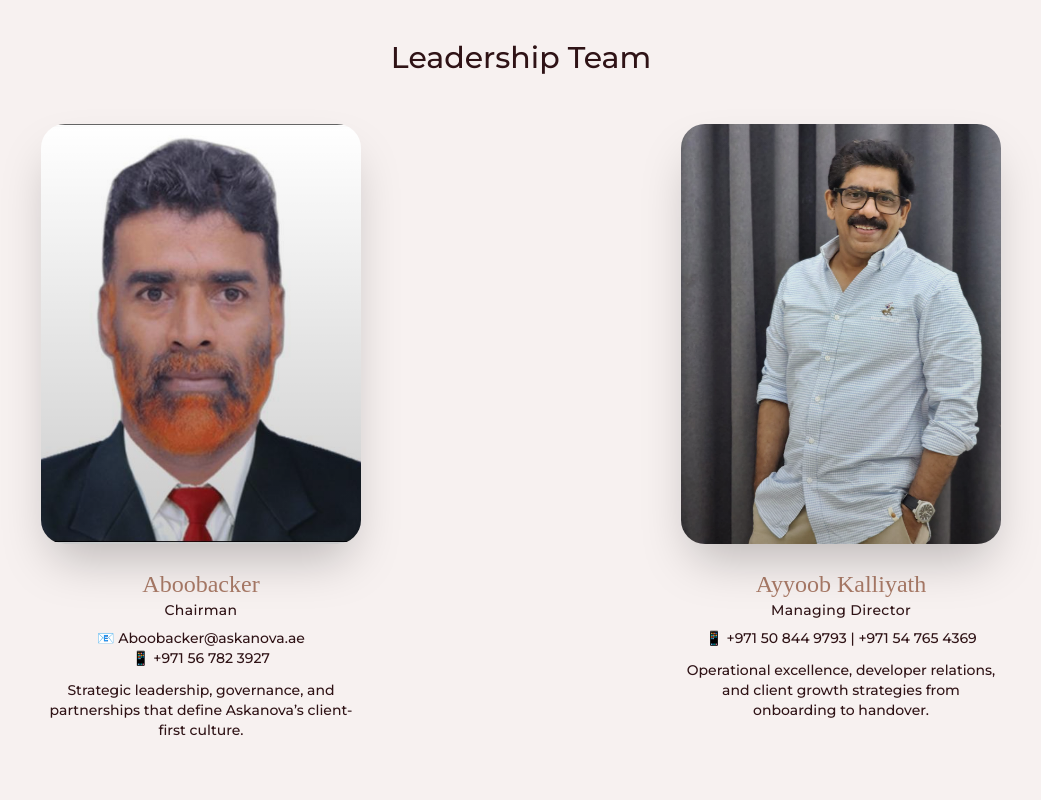
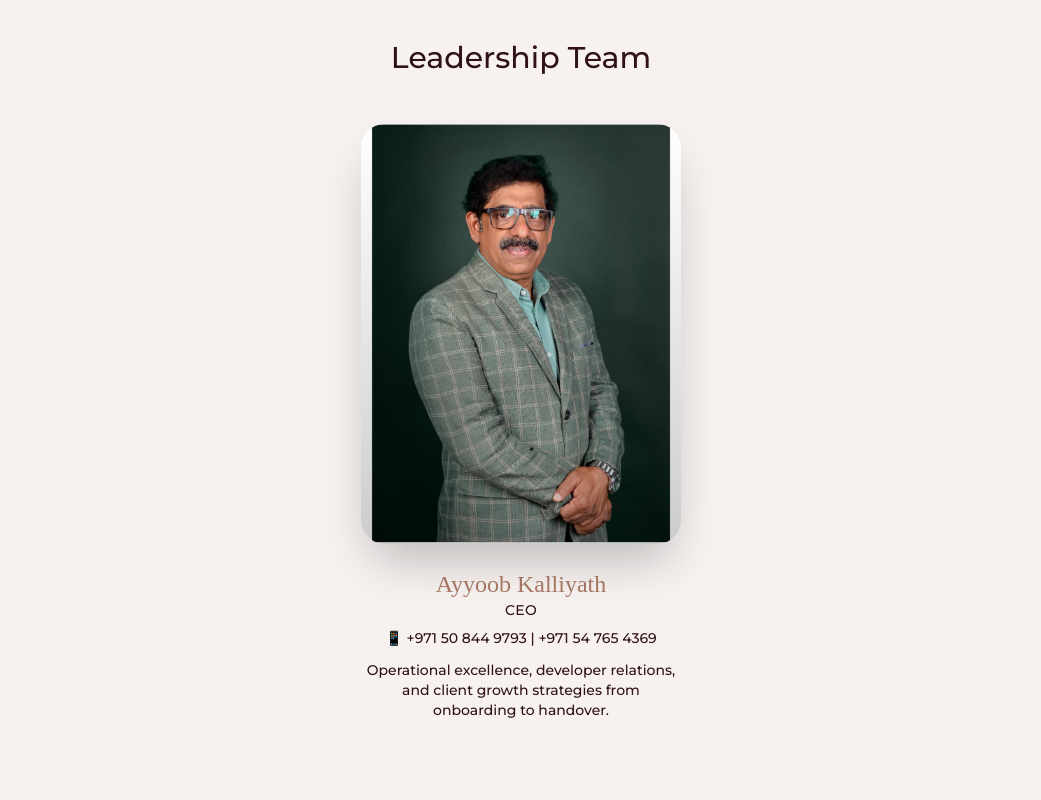
Before and after one commit to shamilshiraz/askanova, a React (Vite) app: page /team in a window 1280 px wide. Shown: the part 380-1180 px from the top of the page, without its empty margins (119-1160 px from the left). Built offline with nearby package versions, Linux system fonts and the light colour scheme; a web font is replaced by a local one.

Commit message:
first commit

```diff
--- a/src/components/Carousel.jsx
+++ b/src/components/Carousel.jsx
@@ -1,4 +1,5 @@
 import React from "react";
+import { Link } from "react-router-dom";
 
 export default function SpecialisationShowcase() {
   const slides = [
@@ -121,12 +122,12 @@ export default function SpecialisationShowcase() {
 
         {/* CTA */}
         <div className="mt-16 text-center">
-          <a
-            href="/services"
+          <Link
+            to="/services"
             className="inline-block bg-[#a97a67] text-[#f7f0f1] px-8 py-4 rounded-2xl font-[note] text-lg tracking-wide hover:bg-[#8c5f50] transition-colors duration-300 shadow-lg"
           >
             Explore Our Services
-          </a>
+          </Link>
         </div>
       </div>
     </div>
--- a/src/components/Footer.jsx
+++ b/src/components/Footer.jsx
@@ -102,10 +102,9 @@ function Footer() {
         <div>
           <h3 className="text-sm mb-3 uppercase tracking-wide">Address</h3>
           <p className="text-sm leading-relaxed">
-            Floor 1, <br />
-            Sheikh Zayed Road <br />
+            City avenue building, <br />
+             Deira,<br />
             Dubai <br />
-            67303
           </p>
         </div>
       </div>
--- a/src/components/Team.jsx
+++ b/src/components/Team.jsx
@@ -2,21 +2,12 @@
 
 const leadership = [
   {
-    name: "Aboobacker",
-    role: "Chairman",
-    email: "Aboobacker@askanova.ae",
-    phone: "+971 56 782 3927",
-    description:
-      "Strategic leadership, governance, and partnerships that define Askanova’s client-first culture.",
-    image: "/aboobacker.jpg",
-  },
-  {
     name: "Ayyoob Kalliyath",
-    role: "Managing Director",
+    role: "CEO",
     phone: "+971 50 844 9793 | +971 54 765 4369",
     description:
       "Operational excellence, developer relations, and client growth strategies from onboarding to handover.",
-    image: "/ayyoob.png",
+    image: "/ayyoob.jpg",
   },
 ];
 
@@ -65,7 +56,7 @@ export default function TeamSection() {
         <h2 className="text-[#2f1316] text-2xl md:text-3xl font-[biondi] mb-12">
           Leadership Team
         </h2>
-        <div className="grid grid-cols-1 md:grid-cols-2 gap-12 mb-20">
+        <div className="grid grid-cols-1 md:grid-cols-1 gap-12 mb-20">
           {leadership.map((person, idx) => (
             <TeamCard key={idx} person={person} />
           ))}
--- a/src/components/TeamLanding.jsx
+++ b/src/components/TeamLanding.jsx
@@ -14,7 +14,7 @@ function ExpertsSection() {
 
         {/* Image */}
         <img
-          src="/ayyoob.png" // replace with actual path
+          src="/aboo.jpg" // replace with actual path
           alt="Expert"
           className="w-80 h-100 object-cover rounded-3xl shadow-lg"
         />
```
Also changed, not shown: public/aboo.jpg (added), public/ayyoob.jpg (added).
